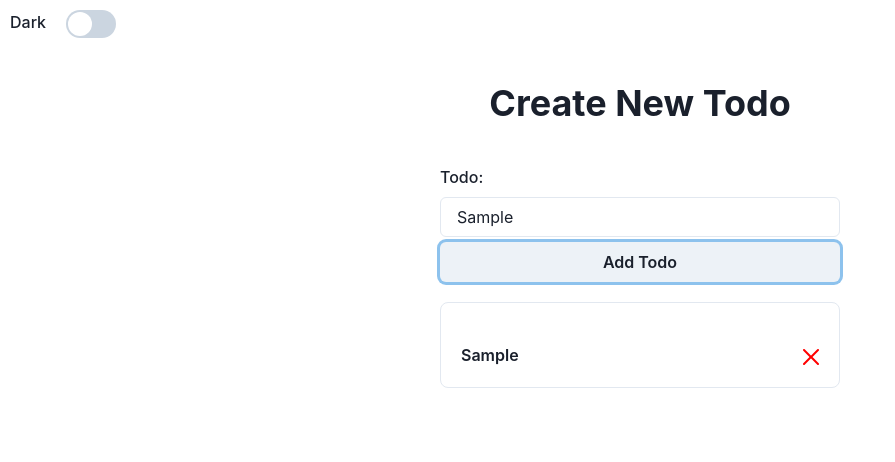
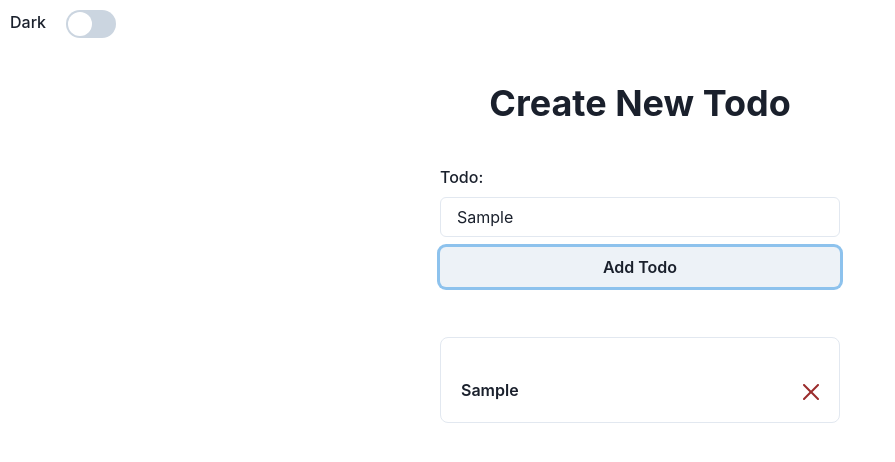
Before and after one commit to nrowley/typescript-react-todo, a React (Create React App) app in the folder client/: page / in a window 1280 px wide. Both pictures are taken after typing "Sample" into the empty fields and a click on the button "Add Todo". Shown: the top 462 px of the page, without its empty margins (0-895 px from the left). Built offline with nearby package versions, Linux system fonts and the light colour scheme.

Commit message:
change styling:

```diff
--- a/client/src/App.tsx
+++ b/client/src/App.tsx
@@ -19,7 +19,7 @@ function App() {
         <Heading maxW="400px" mb="10" mx="auto" textAlign="center">
           Create New Todo
         </Heading>
-        <TodoForm marginBottom="5px" />
+        <TodoForm marginBottom="10px" />
       </Box>
     </div>
   );
--- a/client/src/components/Todo.tsx
+++ b/client/src/components/Todo.tsx
@@ -34,7 +34,7 @@ export default function Todo({ id, name, removeTodo }: Props): ReactElement {
           </GridItem>
           <GridItem colEnd={4}>
             <Box>
-              <CloseIcon color="red" onClick={() => removeTodo(id)} />
+              <CloseIcon color="red.700" onClick={() => removeTodo(id)} />
             </Box>
           </GridItem>
         </Grid>
--- a/client/src/components/TodoForm.tsx
+++ b/client/src/components/TodoForm.tsx
@@ -56,7 +56,7 @@ export default function TodoForm({ marginBottom }: Props): ReactElement {
             {errors.todo && errors.todo.message}
           </FormErrorMessage>
         </FormControl>
-        <Button w="100%" maxW="400px" mt="5px" type="submit">
+        <Button w="100%" maxW="400px" mt="10px" type="submit">
           Add Todo
         </Button>
         <TodoList todos={todos} removeTodo={removeTodo} />
--- a/client/src/components/TodoList.tsx
+++ b/client/src/components/TodoList.tsx
@@ -14,7 +14,7 @@ interface Props {
 
 export default function TodoList({ todos, removeTodo }: Props): ReactElement {
   return (
-    <Box maxW="400px" w="100%">
+    <Box mt="50px" maxW="400px" w="100%">
       {todos.map((todo) => (
         <Todo
           key={todo.id}
```
